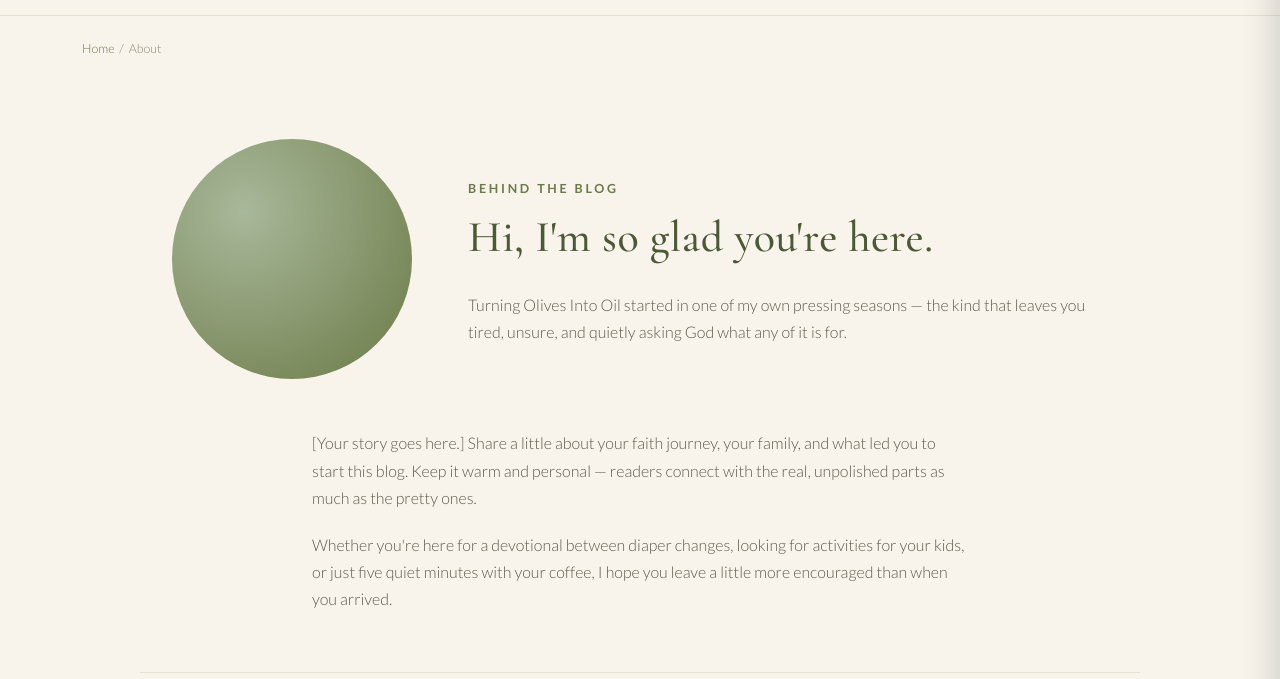
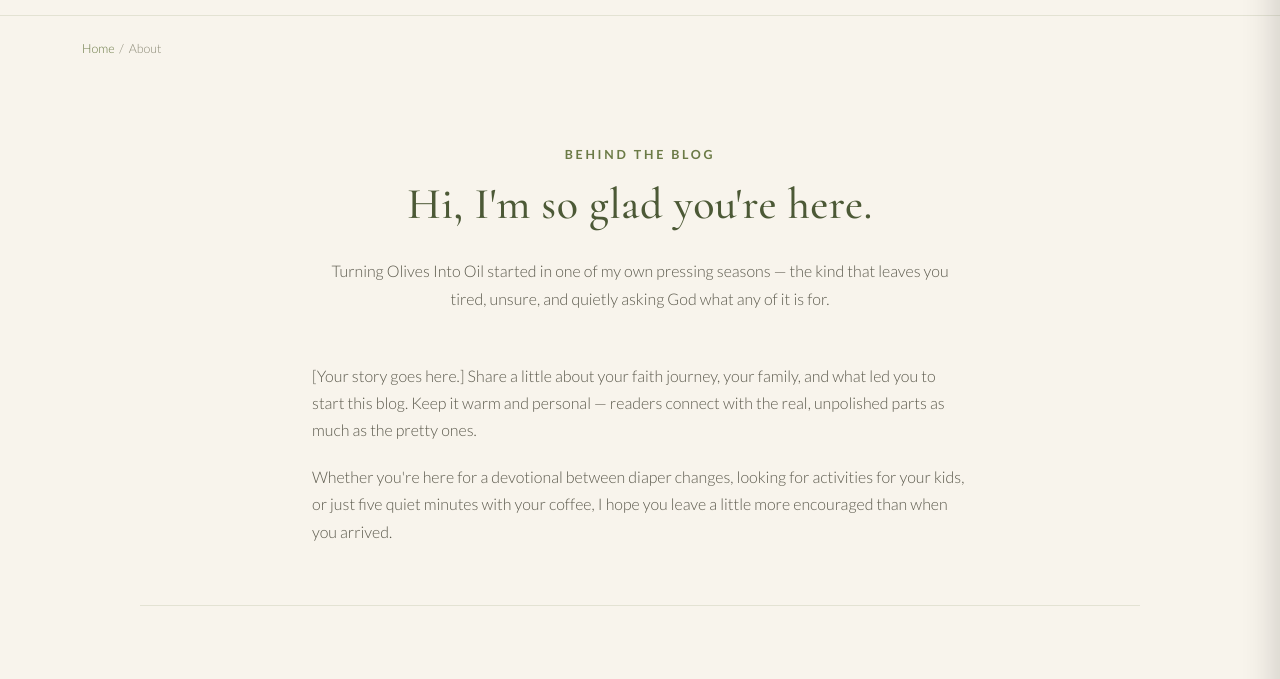
Before and after one commit to PrestonMcCarty/turningolivesintooil, an Eleventy site: page about.html in a window 1280 px wide. Shown: the part 63-742 px from the top of the page. Built offline with nearby package versions, Linux system fonts and the light colour scheme; Eleventy itself is replaced by a stand-in of ours; files that its build step writes are made by us from their sources.

Commit message:
Remove hero dot and About photo placeholder; add .gitignore
- Remove the gold dot from the homepage olive-branch graphic
- Drop the empty About photo circle; center the About hero when no photo
- Add .gitignore for node_modules, _site, package-lock.json

Co-Authored-By: Claude Opus 4.8 <noreply@anthropic.com>

```diff
--- a/_includes/style-tag.njk
+++ b/_includes/style-tag.njk
@@ -272,6 +272,7 @@
 
   .about-hero{max-width:1000px; margin:0 auto; padding:80px 32px 30px; display:grid; grid-template-columns:240px 1fr; gap:56px; align-items:center;}
   .about-photo{width:240px; height:240px; border-radius:50%; background:radial-gradient(circle at 30% 30%, #A8B89A, #6B7A46); flex-shrink:0;}
+  .about-hero--no-photo{grid-template-columns:1fr; max-width:720px; text-align:center; justify-items:center;}
   .about-hero h1{font-size:clamp(30px,4.5vw,44px); margin-bottom:16px;}
   .about-hero p{color:#5c5a4d; font-size:16px;}
   .about-body{max-width:720px; margin:0 auto; padding:20px 32px 40px; color:#5c5a4d; font-size:16px;}
--- a/about.html
+++ b/about.html
@@ -31,11 +31,9 @@ values:
 ---
 <main>
   <div class="crumb"><a href="/index.html">Home</a> &nbsp;/&nbsp; About</div>
-  <section class="about-hero">
+  <section class="about-hero{% if not photo %} about-hero--no-photo{% endif %}">
     {% if photo %}
       <img src="{{ photo }}" alt="Photo" class="about-photo" style="object-fit:cover;">
-    {% else %}
-      <div class="about-photo" role="img" aria-label="Photo placeholder"></div>
     {% endif %}
     <div>
       <span class="eyebrow">{{ eyebrow }}</span>
```
Also changed, not shown: index.html (+0 -1 lines), 1 other file.
